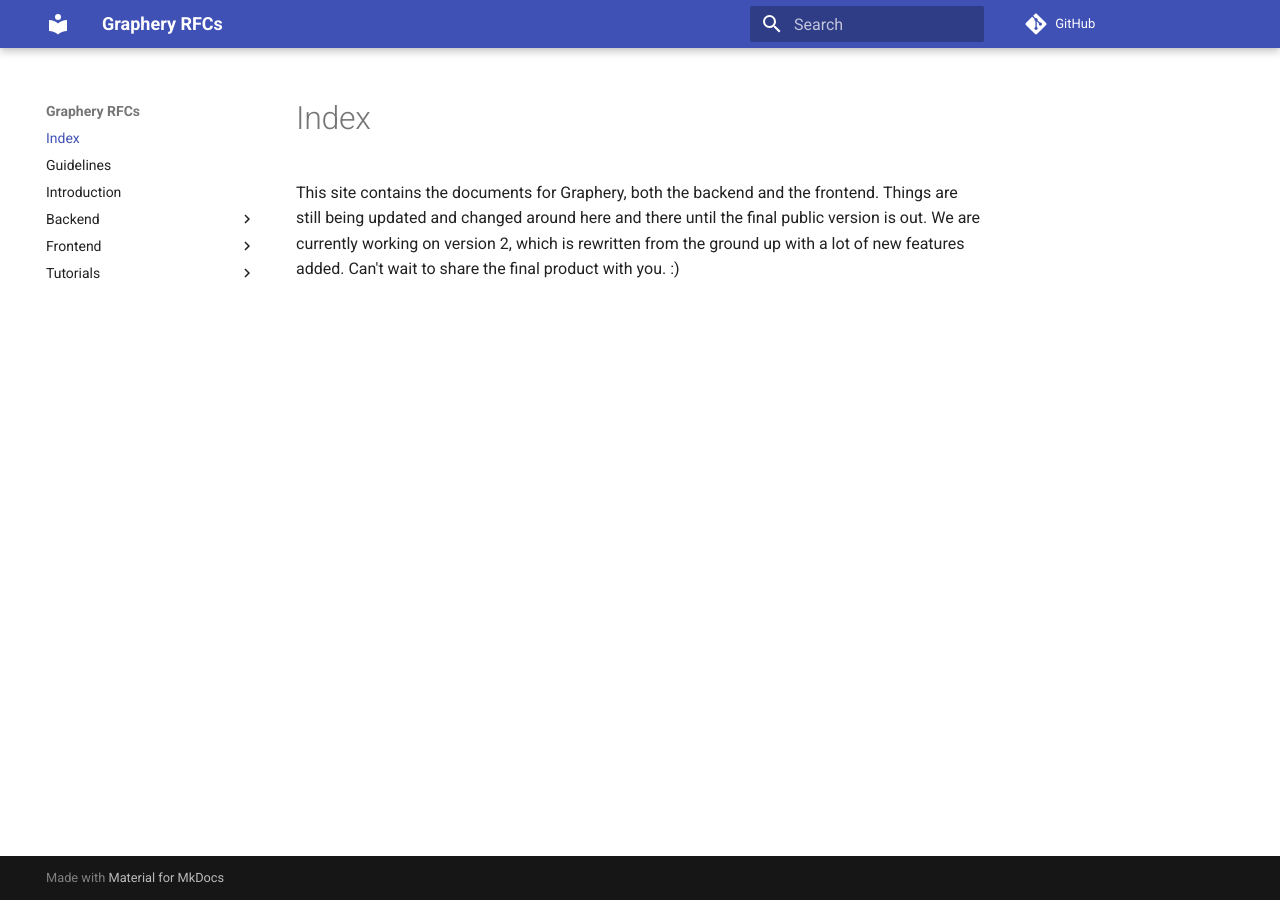
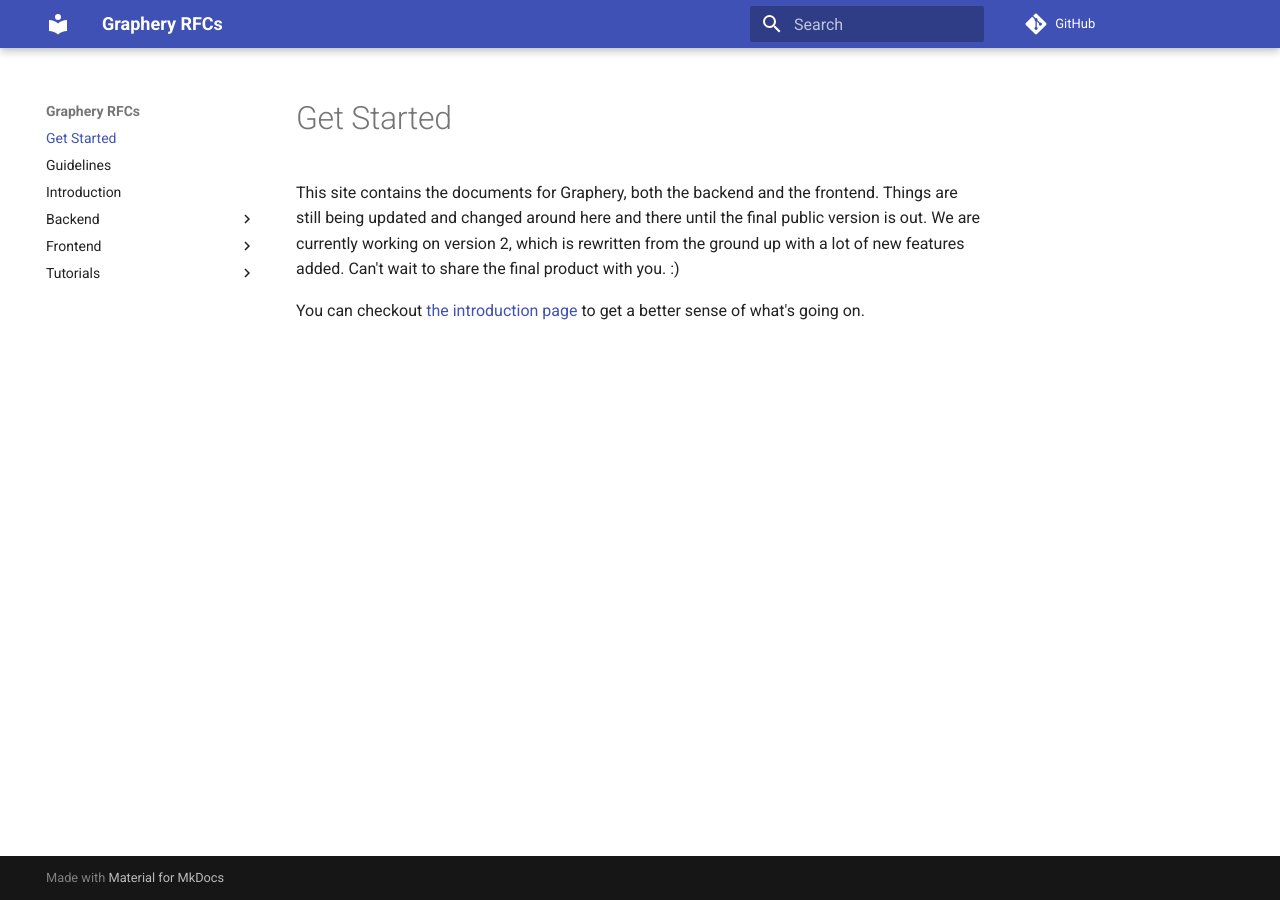
Before and after one commit to Reed-CompBio/GrapheryRFCs, an MkDocs documentation site: the page built from RFCs/index.md, in a window 1280 px wide. Built offline with MkDocs 1.6.1 and Material for MkDocs 9.7.7, drawn with Linux system fonts in a browser that asks for light colours; comment, search, counter and statistics services are not loaded.

Commit message:
fix: index page title and direction

```diff
--- a/RFCs/index.md
+++ b/RFCs/index.md
@@ -1,3 +1,5 @@
-# Index
+# Get Started
 
 This site contains the documents for Graphery, both the backend and the frontend. Things are still being updated and changed around here and there until the final public version is out. We are currently working on version 2, which is rewritten from the ground up with a lot of new features added. Can't wait to share the final product with you. :)
+
+You can checkout [the introduction page](./introduction.md) to get a better sense of what's going on.
```
